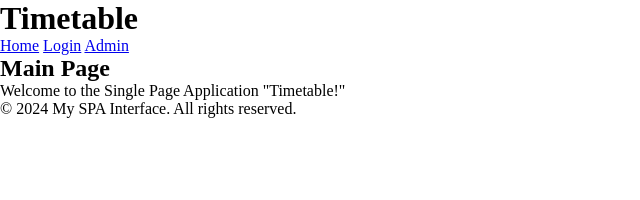
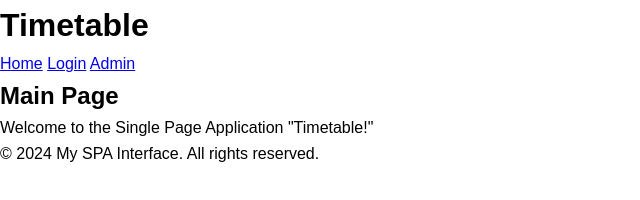
Before and after one commit to MikitaVitkouski/Timetable, a plain HTML site: page UI/index.html in a window 1280 px wide. Shown: the whole page, without its empty margins (0-640 px from the left). Drawn offline with Linux system fonts and the light colour scheme.

Commit message:
basic styles

```diff
--- a/UI/styles.css
+++ b/UI/styles.css
@@ -3,3 +3,10 @@
 	padding: 0;
 	box-sizing: border-box;
 }
+
+body {
+    font-family: Arial, sans-serif;
+    line-height: 1.6;
+    margin: 0;
+    padding: 0;
+}
```
